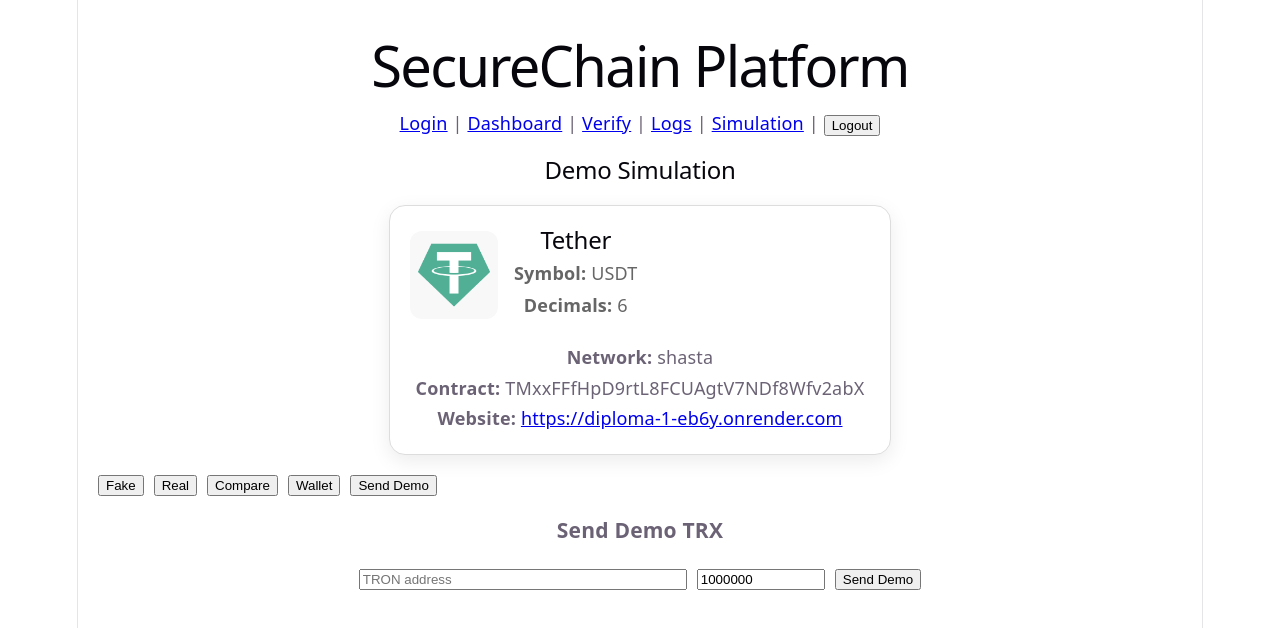
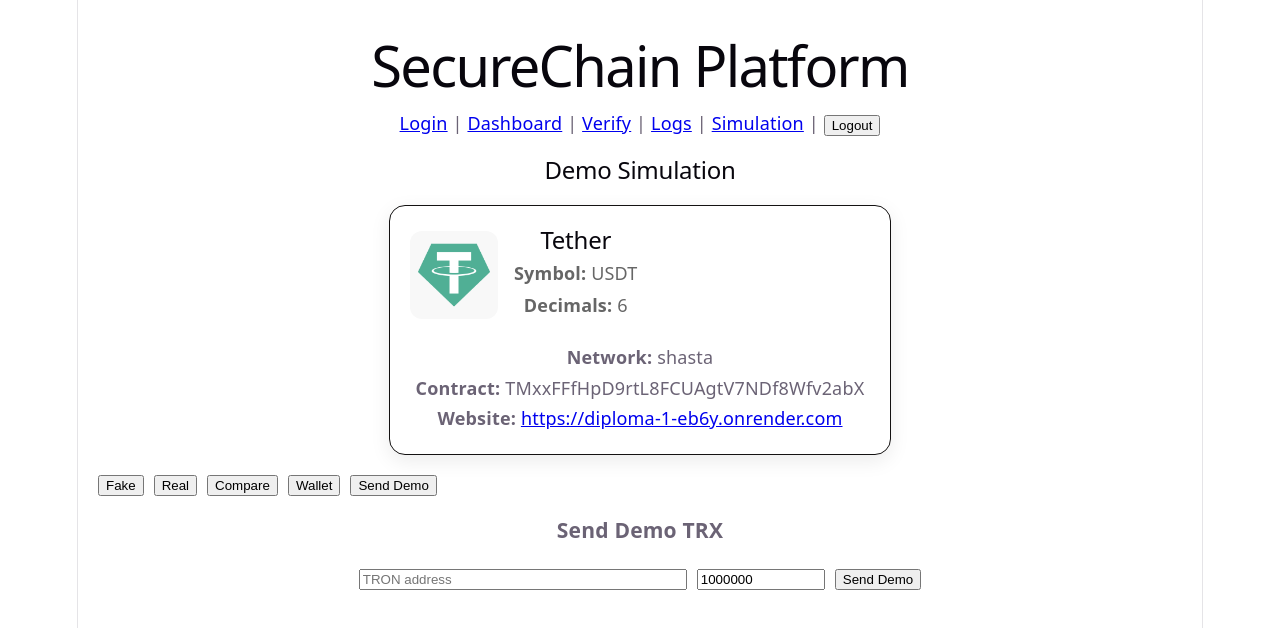
Before and after one commit to Renadp05/Diploma, a React (Vite) app in the folder frontend/: page /simulation in a window 1280 px wide. Shown: the top 628 px of the page. Built offline with nearby package versions, Linux system fonts and the light colour scheme; no server answers.

Commit message:
add shasta contract address

```diff
--- a/frontend/src/components/TokenCard.jsx
+++ b/frontend/src/components/TokenCard.jsx
@@ -4,15 +4,15 @@
   name = "Tether",
   symbol = "USDT",
   decimals = 6,
-  network = "mainnet",
-  contractAddress = "PASTE_CONTRACT_ADDRESS_HERE",
+  network = "shasta",
+  contractAddress = "TMxxFFfHpD9rtL8FCUAgtV7NDf8Wfv2abX",
   logoURI = "/assets/usdt-logo.png",
   website = "https://diploma-1-eb6y.onrender.com",
 }) {
   return (
     <div
       style={{
-        border: "1px solid #ddd",
+        border: "1px solid #141212",
         borderRadius: "16px",
         padding: "20px",
         maxWidth: "460px",
```
